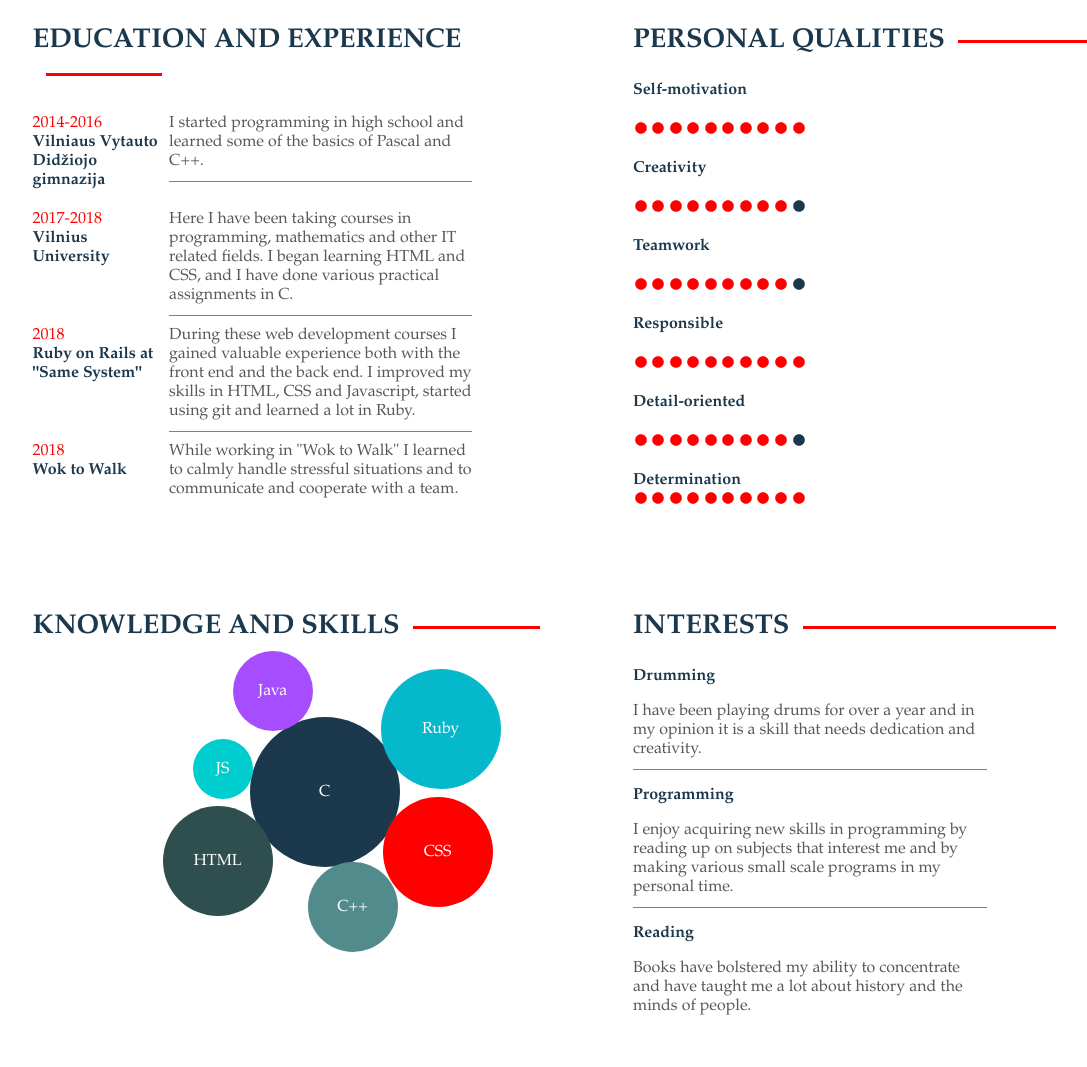
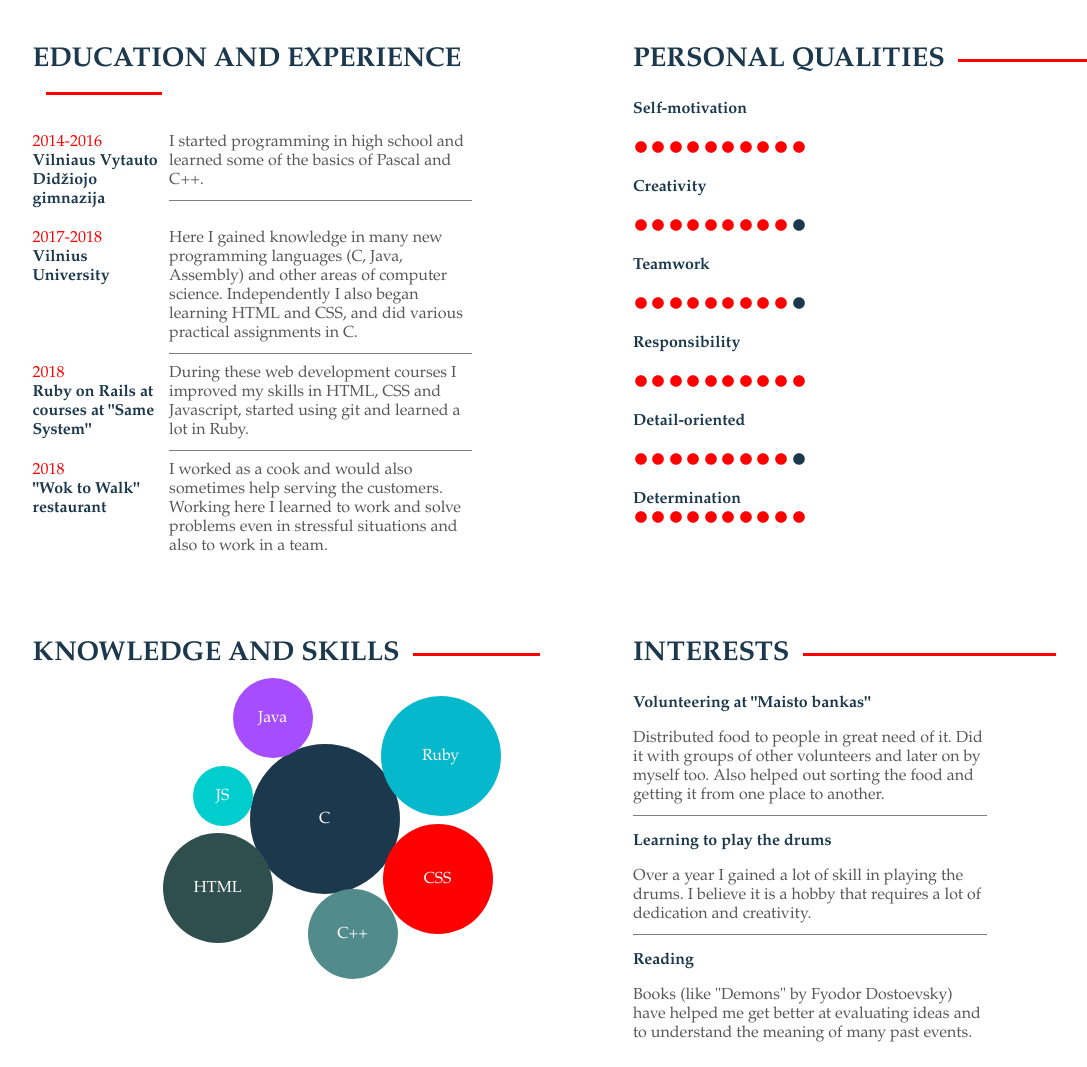
Before and after one commit to LipnusLapinas/CV, a plain HTML site: page index.html in a window 1280 px wide. Shown: the part 301-1368 px from the top of the page, without its empty margins (86-1173 px from the left). Before the commit the page ends 1341 px from the top, so only its background shows below. Drawn offline with Linux system fonts and the light colour scheme.

Commit message:
Updated CV content

```diff
--- a/index.html
+++ b/index.html
@@ -20,7 +20,7 @@
 		</address>
 	</header>
 	<p class="main" id="who_am_i">
-		<span id="profile_beginning">WHO AM I:</span> I am currently pursuing a Bachelors degree in Informatics at Vilnius University. I enjoy learning new things and gaining new programming skills. I am looking for a job in an IT company to apply my current knowledge and to work amongst professionals in the field.
+		<span id="profile_beginning">WHO AM I:</span> I am currently pursuing a Bachelors degree in Informatics at Vilnius University. I am passionate about learning new things and capable of quickly taking in new information. I am seeking to gain practice working for a company that will utilize and expand my existing skillset.
 	</p>
 	<div id="content_container">
 		<div id="education">
@@ -35,23 +35,23 @@
 			</div>
 			<div class="rubym time_and_place" id="rubym_when">
 				<span class="date">2018</span><br>
-				<h4 class="place">Ruby on Rails at "Same System"</h4>
+				<h4 class="place">Ruby on Rails at courses at "Same System"</h4>
 			</div>
 			<div class="wok time_and_place" id="wok_when">
 				<span class="date">2018</span><br>
-				<h4 class="place">Wok to Walk</h4>
+				<h4 class="place">"Wok to Walk" restaurant</h4>
 			</div>
 			<div class="school what_was_learned" id="school_what">
 				I started programming in high school and learned some of the basics of Pascal and C++.
 			</div>
 			<div class="uni what_was_learned" id="uni_what">
-				Here I have been taking courses in programming, mathematics and other IT related fields. I began learning HTML and CSS, and I have done various practical assignments in C.
+				Here I gained knowledge in many new programming languages (C, Java, Assembly) and other areas of computer science. Independently I also began learning HTML and CSS, and did various practical assignments in C.
 			</div>
 			<div class="rubym what_was_learned" id="rubym_what">
-				During these web development courses I gained valuable experience both with the front end and the back end. I improved my skills in HTML, CSS and Javascript, started using git and learned a lot in Ruby.
+				During these web development courses I improved my skills in HTML, CSS and Javascript, started using git and learned a lot in Ruby.
 			</div>
 			<div class="wok what_was_learned" id="wok_what">
-				While working in "Wok to Walk" I learned to calmly handle stressful situations and to communicate and cooperate with a team.
+				I worked as a cook and would also sometimes help serving the customers. Working here I learned to work and solve problems even in stressful situations and also to work in a team.
 			</div>
 		</div>
 		<div id="personal_qualities">
@@ -96,7 +96,7 @@
 					<span class="fas fa-circle"></span>
 					<span class="fas fa-circle blue_circles"></span>
 				</div>
-				<h4 class="qualities">Responsible</h4>
+				<h4 class="qualities">Responsibility</h4>
 				<div class="dots">
 					<span class="fas fa-circle"></span>
 					<span class="fas fa-circle"></span>
@@ -164,17 +164,17 @@
 		<div id="interests">
 			<h2 id="interests_heading">INTERESTS</h2>
 			<div id="hobbies">
-				<h4 class="hobby">Drumming</h4>
+				<h4 class="hobby">Volunteering at "Maisto bankas"</h4>
 				<p class="hobby_paragraph">
-					I have been playing drums for over a year and in my opinion it is a skill that needs dedication and creativity.
+					Distributed food to people in great need of it. Did it with groups of other volunteers and later on by myself too. Also helped out sorting the food and getting it from one place to another.
 				</p>
-				<h4 class="hobby">Programming</h4>
+				<h4 class="hobby">Learning to play the drums</h4>
 				<p class="hobby_paragraph">
-					I enjoy acquiring new skills in programming by reading up on subjects that interest me and by making various small scale programs in my personal time.
+					Over a year I gained a lot of skill in playing the drums. I believe it is a hobby that requires a lot of dedication and creativity.
 				</p>
 				<h4 class="hobby">Reading</h4>
 				<p id="last_paragraph">
-					Books have bolstered my ability to concentrate and have taught me a lot about history and the minds of people.
+					Books (like "Demons" by Fyodor Dostoevsky) have helped me get better at evaluating ideas and to understand the meaning of many past events.
 				</p>
 			</div>
 		</div>
```
